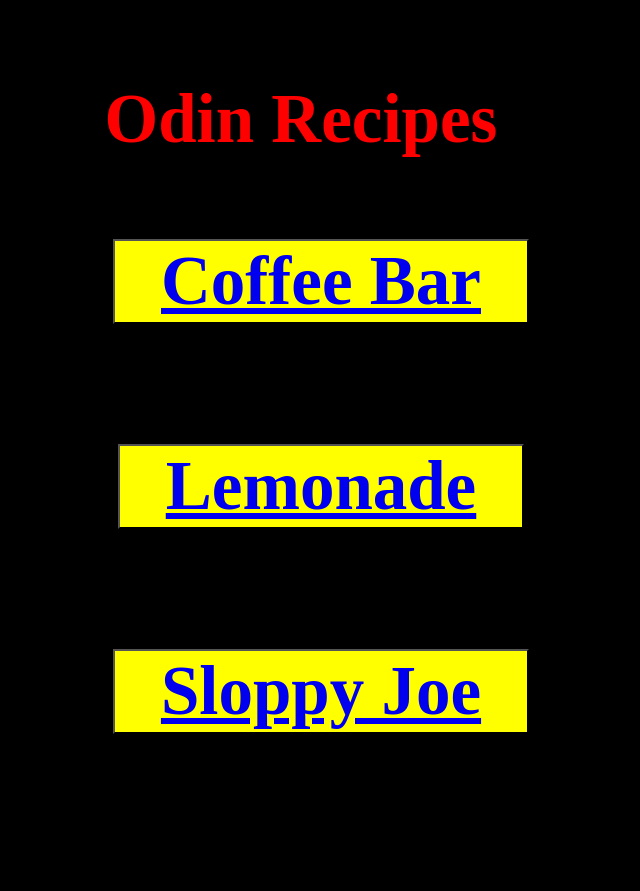
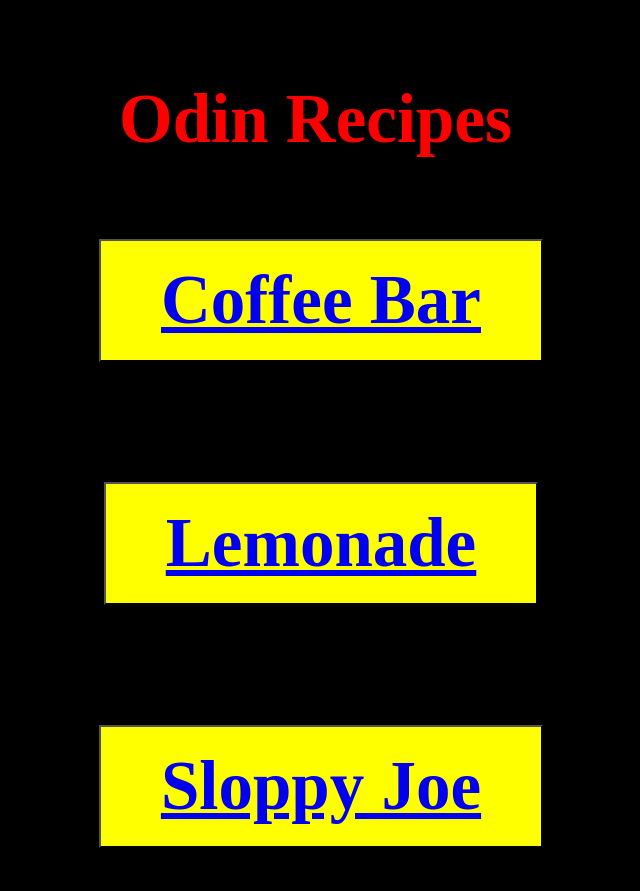
Before and after one commit to Daytwan/odin-recipes, a plain HTML site: page index.html in a window 1280 px wide. Shown: the whole page, without its empty margins (339-979 px from the left). Before the commit the page ends 854 px from the top, so only its background shows below. Drawn offline with Linux system fonts and the light colour scheme.

Commit message:
add padding and margin to elements on homepage

```diff
--- a/index.html
+++ b/index.html
@@ -10,9 +10,9 @@
   <body>
     <h1>Odin Recipes</h1>
     <ul>
-      <li><button><a href="./recipes/coffee-bar.html">Coffee Bar</a></button></li>
-      <li><button><a href="./recipes/lemonade.html">Lemonade</a></button></li>
-      <li><button><a href="./recipes/sloppy-joe.html">Sloppy Joe</a></button></li>
+      <li><button class="button1"><a href="./recipes/coffee-bar.html">Coffee Bar</a></button></li>
+      <li><button class="button2"><a href="./recipes/lemonade.html">Lemonade</a></button></li>
+      <li><button class="button3"><a href="./recipes/sloppy-joe.html">Sloppy Joe</a></button></li>
     </ul>
 
 <!DAYTWAN WAS HERE---->
--- a/style.css
+++ b/style.css
@@ -16,6 +16,7 @@ h1 {
   font-size:69px;
   font-family:"Times New Roman", serif;
   color:red;
+  margin-left:69px;
 }
 
 button {
@@ -25,4 +26,9 @@ button {
   text-align:center;
   font-family:serif;
   color:red;
+  padding:20px;
 }
+
+.button1 {
+
+}
```
